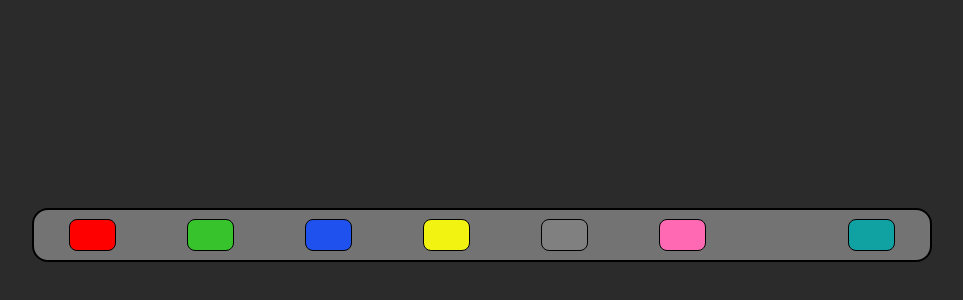
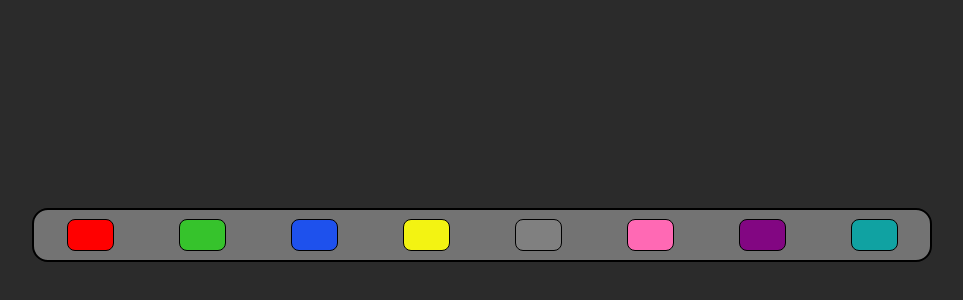
Before and after one commit to Anshu3301/BG-Color-Changer-JavaScript, a plain HTML site: page index.html in a window 1280 px wide. Shown: the part 472-772 px from the top of the page, without its empty margins (158-1121 px from the left). Drawn offline with Linux system fonts and the light colour scheme.

Commit message:
Update style.css

```diff
--- a/style.css
+++ b/style.css
@@ -28,7 +28,7 @@ body{
     border-radius: 1em;
 }
 
-#red,#green,#blue,#yellow,#gray,#hotpink,#teal{
+#red,#green,#blue,#yellow,#gray,#hotpink,#teal,#purple{
     min-height: 30px;
     width: 45px;
     cursor: pointer;
```
